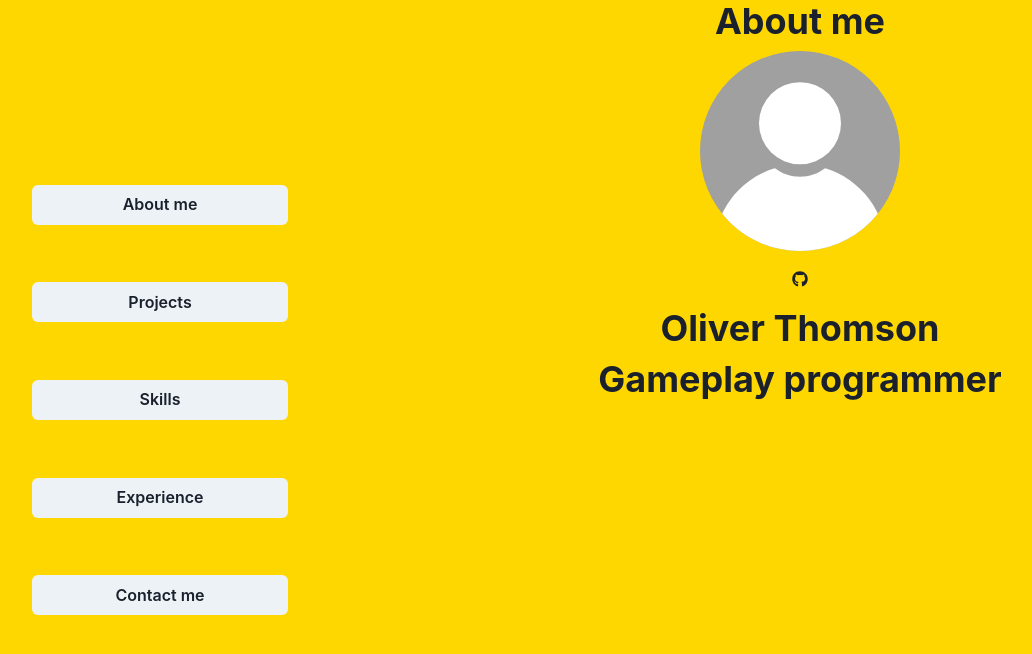
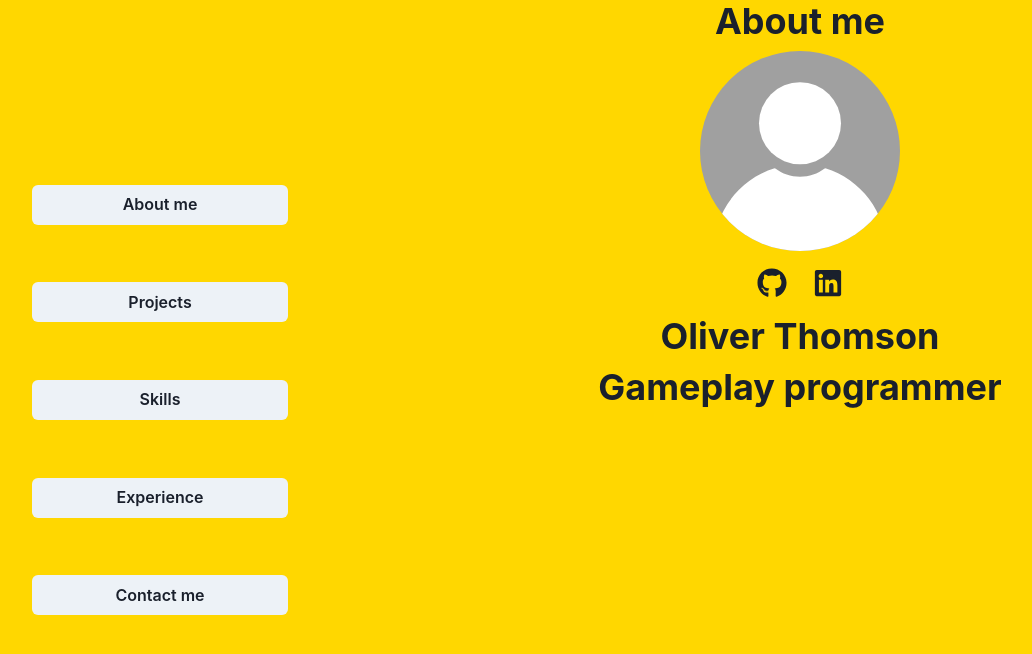
Before and after one commit to oliver2-thomson/portfolio-website, a React (Vite) app: page / in a window 1280 px wide. Shown: the top 654 px of the page, without its empty margins (32-1064 px from the left). Built offline with nearby package versions, Linux system fonts and the light colour scheme.

Commit message:
Edit: made LinkBar icons larger

```diff
--- a/src/components/LinkBar/LinkBar.tsx
+++ b/src/components/LinkBar/LinkBar.tsx
@@ -1,9 +1,10 @@
 import {HStack, IconButton} from "@chakra-ui/react";
-import {FaGithub} from "react-icons/fa";
+import {FaGithub, FaLinkedin} from "react-icons/fa";
 
 const LinkBar = () => {
     const linkMap = [
-        {label: 'Github', icon: <FaGithub/>, link: 'https://github.com/oliver2-thomson'}
+        {label: 'Github', icon: <FaGithub/>, link: 'https://github.com/oliver2-thomson'},
+        {label: 'Linkedin', icon: <FaLinkedin/>, link: 'https://www.linkedin.com/in/oliver-thomson-272881309'}
     ];
 
     return (
@@ -18,6 +19,8 @@ const LinkBar = () => {
                             aria-label={link.label}
                             icon={link.icon}
                             variant="ghost"
+                            fontSize="30px"
+                            size="lg"
                         />
                     </a>
                 ))}
```
